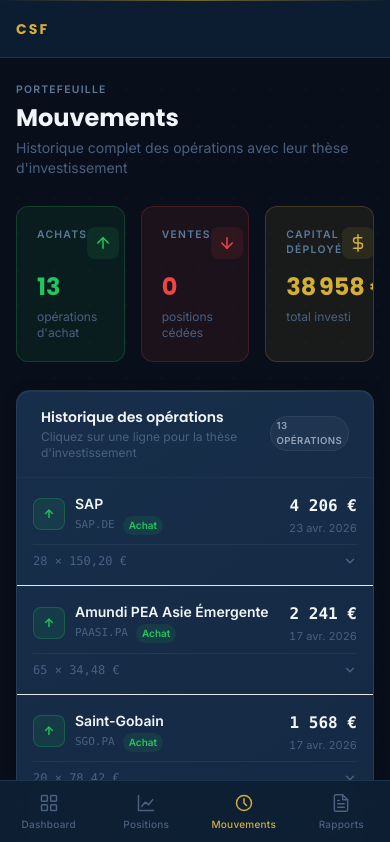
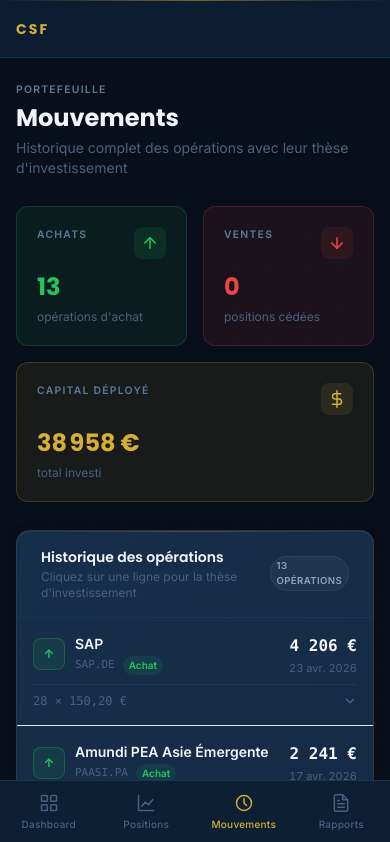
Before and after one commit to perriereti-sys/clermont-student-fund, a Next.js app in the folder clermont-student-fund/: page /mouvements in a window 390 px wide. Shown: the top 842 px of the page. Built offline with nearby package versions, Linux system fonts and the light colour scheme.

Commit message:
fix: stats mouvements 2 colonnes mobile, capital deployé pleine largeur

```diff
--- a/clermont-student-fund/app/mouvements/page.tsx
+++ b/clermont-student-fund/app/mouvements/page.tsx
@@ -82,11 +82,11 @@ export default function MouvementsPage() {
       </div>
 
       {/* Stats */}
-      <div className={`grid gap-4 ${stats.length === 4 ? 'grid-cols-2 sm:grid-cols-4' : 'grid-cols-3'}`}>
-        {stats.map(({ label, value, sub, color, bg, border, icon }) => (
+      <div className={`grid gap-4 ${stats.length === 4 ? 'grid-cols-2 sm:grid-cols-4' : 'grid-cols-2 sm:grid-cols-3'}`}>
+        {stats.map(({ label, value, sub, color, bg, border, icon }, i) => (
           <div
             key={label}
-            className="relative rounded-xl p-5 overflow-hidden"
+            className={`relative rounded-xl p-5 overflow-hidden ${stats.length === 3 && i === 2 ? 'col-span-2 sm:col-span-1' : ''}`}
             style={{ background: bg, border: `1px solid ${border}` }}
           >
             <div className="flex items-start justify-between mb-3">
@@ -96,7 +96,7 @@ export default function MouvementsPage() {
                 {icon}
               </div>
             </div>
-            <p className="font-display font-bold text-2xl tabular-nums" style={{ color }}>{value}</p>
+            <p className="font-display font-bold text-2xl tabular-nums truncate" style={{ color }}>{value}</p>
             <p className="text-xs mt-1.5" style={{ color: '#4A6080' }}>{sub}</p>
           </div>
         ))}
```
